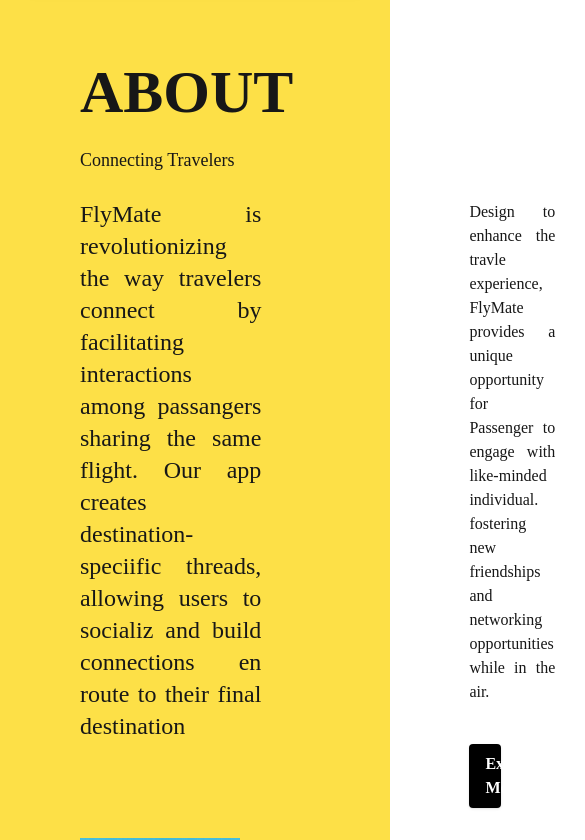
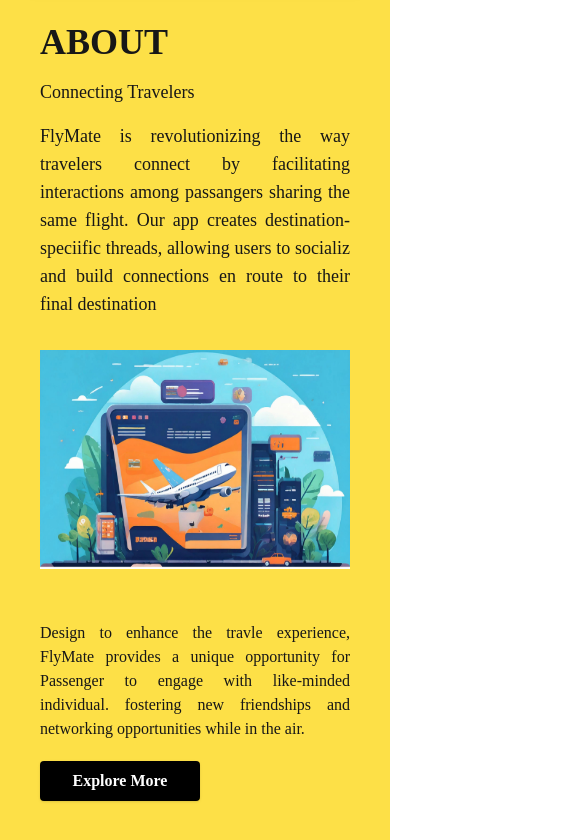
Before and after one commit to Moonman0010/fly-mate, a Next.js app: page / in a window 390 px wide. Shown: the part 1200-2040 px from the top of the page, 585 px wide, since content can reach past the window. Built offline with nearby package versions, Linux system fonts and the light colour scheme; a web font is replaced by a local one.

Commit message:
responsive for phone

```diff
--- a/src/app/components/home/about.tsx
+++ b/src/app/components/home/about.tsx
@@ -6,39 +6,39 @@
       const sectionSecond = "Design to enhance the travle experience, FlyMate provides a unique opportunity for Passenger to engage with like-minded individual. fostering new friendships and networking opportunities while in the air."
       const About = "FlyMate is revolutionizing the way travelers connect by facilitating interactions among passangers sharing the same flight. Our app creates destination-speciific threads, allowing users to socializ and build connections en route to their final destination"
       return (
-            <div className="grid grid-flow-col gap-4 h-3/4 ...">
-                  <div className="row-span-2 p-20">
+            <div className="grid  gap-4 h-3/4  grid-flow-row  sm:grid-flow-col  sm:h-1/2 sm:gap-2  md:grid-flow-col ...">
+                  <div className="row-span-1 sm:row-span-2 md:row-span-1 p-10 sm:p-20 ">
                         <div className="flex  ">
-                              <p className="text-6xl font-semibold">ABOUT</p>
+                              <p className="sm:text-6xl text-4xl font-semibold">ABOUT</p>
                         </div>
-                        <div className="flex my-6">
+                        <div className="flex my-4 sm:my-6">
 
-                              <p className=" text-lg max-w-screen-md w-full overflow-x">
+                              <p className=" text-lg sm:text-sm  max-w-screen-md w-full ">
                                     {`Connecting Travelers`}
                               </p></div>
-                        <div className="flex pr-8 mb-8">
+                        <div className="flex sm:pr-8 sm:mb-8">
 
-                              <p className="overflow-x text-left text-2xl text-justify">
+                              <p className=" text-lg text-left sm:text-2xl text-justify">
                                     {About}
                               </p>
 
                         </div>
-                        <div className=" flex h-2/4 w-3/4  overflow-hidden pt-16">
+                        <div className=" flex h-2/4 w-full sm:h-2/4 sm:w-3/4  overflow-hidden pt-8 sm:pt-16">
                               <img className="flex-start" src="/banner/aboutbanner.jpeg" />
                         </div>
 
 
                   </div>
 
-                  <div className="row-span-2 p-20 flex ... ">
-                        <div  className="self-end pb-20">
+                  <div className="row-span-1 sm:row-span-2 p-10 sm:p-20 flex ... ">
+                        <div  className="self-end pb:10 sm:pb-20">
 
                               <div className="w-full text-justify">
                                     {sectionSecond}
 
 
                               </div>
-                              <button className="bg-black text-white font-bold py-2 px-4 rounded w-1/4 shadow my-10 cursor-pointer ">
+                              <button className="bg-black text-white font-bold py-2 px-4 rounded w-40 shadow my-5 sm:my-10 cursor-pointer ">
                                     Explore More
                               </button>
                               </div>
```
